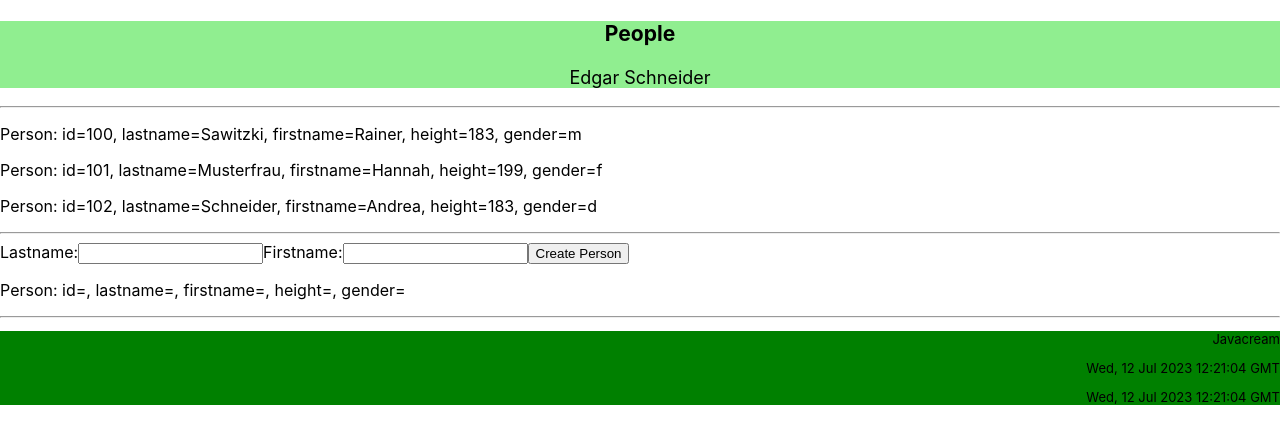
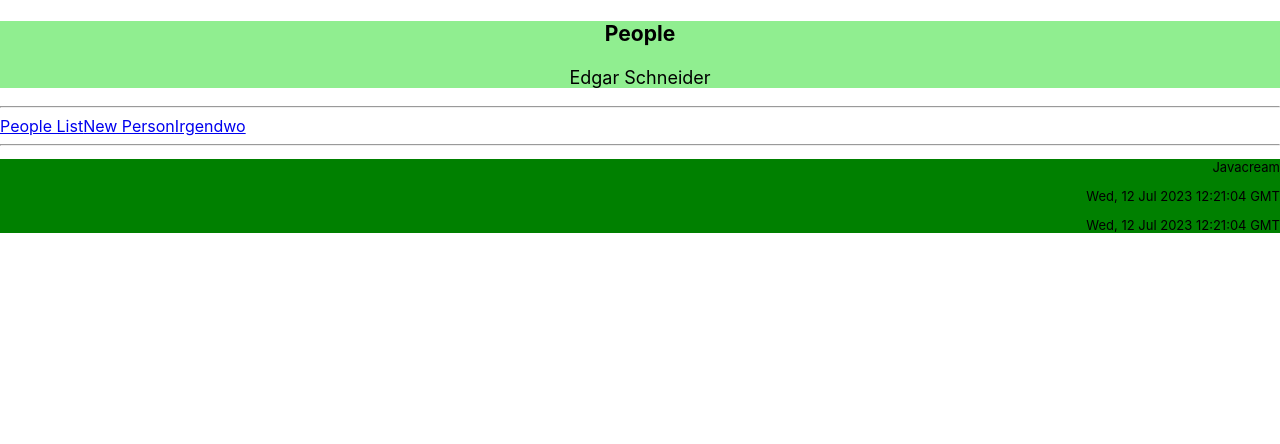
Before and after one commit to Javacream/org.javacream.training.react, a React (Create React App) app in the folder training/: page / in a window 1280 px wide. Shown: the top 444 px of the page. Built offline with nearby package versions, Linux system fonts and the light colour scheme.

Commit message:
introduce navigation

```diff
--- a/training/package.json
+++ b/training/package.json
@@ -8,6 +8,8 @@
     "@testing-library/user-event": "^13.5.0",
     "react": "^18.2.0",
     "react-dom": "^18.2.0",
+    "react-router": "^6.14.1",
+    "react-router-dom": "^6.14.1",
     "react-scripts": "5.0.1",
     "rxjs": "^7.8.1",
     "web-vitals": "^2.1.4"
--- a/training/src/people/Content.js
+++ b/training/src/people/Content.js
@@ -1,12 +1,20 @@
 import "./Content.css"
+import {BrowserRouter, Link} from 'react-router-dom'
+import {Route, Routes} from 'react-router'
+import PeopleList from './PeopleList'
 import CreatePerson from "./CreatePerson"
-import PeopleList from "./PeopleList"
 export default function Content(){
     return (
         <>
-            <PeopleList></PeopleList>
-            <hr />
-            <CreatePerson></CreatePerson>
+        <BrowserRouter>
+            <Link to="/list">People List</Link>
+            <Link to="/create">New Person</Link>
+            <Link to="/nirwana">Irgendwo</Link>
+            <Routes>
+                <Route path = "/list" element={<PeopleList />}></Route>
+                <Route path = "/create" element={<CreatePerson />}></Route>
+            </Routes>
+        </BrowserRouter>
         </>
     )
 }
```
Also changed, not shown: 1 other file (tests, documents, lock files or other folders).
